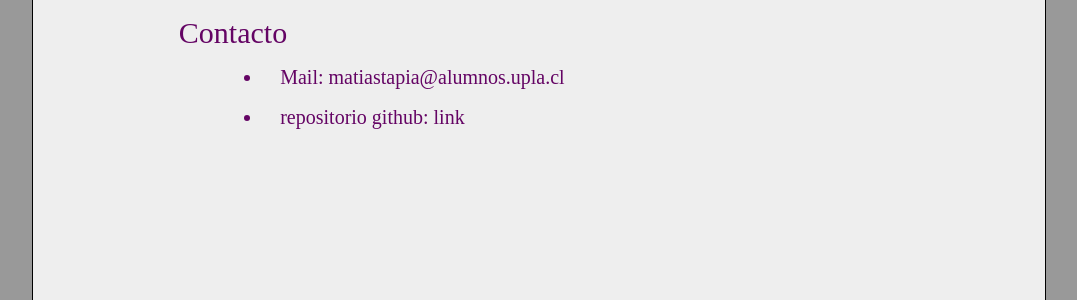
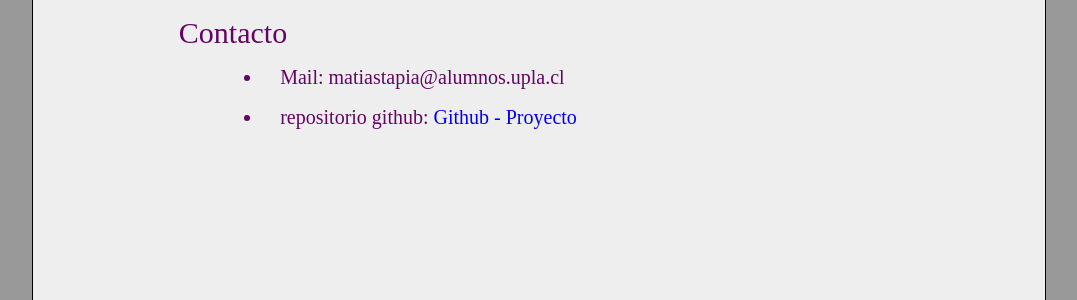
Before and after one commit to MaTaUpla/tallerintegrado, a Flask app: page /About in a window 1280 px wide. Shown: the part 755-1055 px from the top of the page, without its empty margins (101-1178 px from the left). Run offline with Flask 2, Linux system fonts and the light colour scheme; parts of the project's set-up code (start-up, migrations or seed data) failed here and were passed over.

Commit message:
Update about.html

```diff
--- a/Webapp/Templates/about.html
+++ b/Webapp/Templates/about.html
@@ -20,7 +20,7 @@ Taller Integral
     <ul>
         <div id="font_about">Contacto</div>
         <li>Mail: matiastapia@alumnos.upla.cl</li>
-        <li>repositorio github: link</li>
+        <li>repositorio github: <A HREF="https://github.com/MaTaUpla/tallerintegrado">Github - Proyecto</A></li>
     </ul>
 </div>
 <footer>
```
